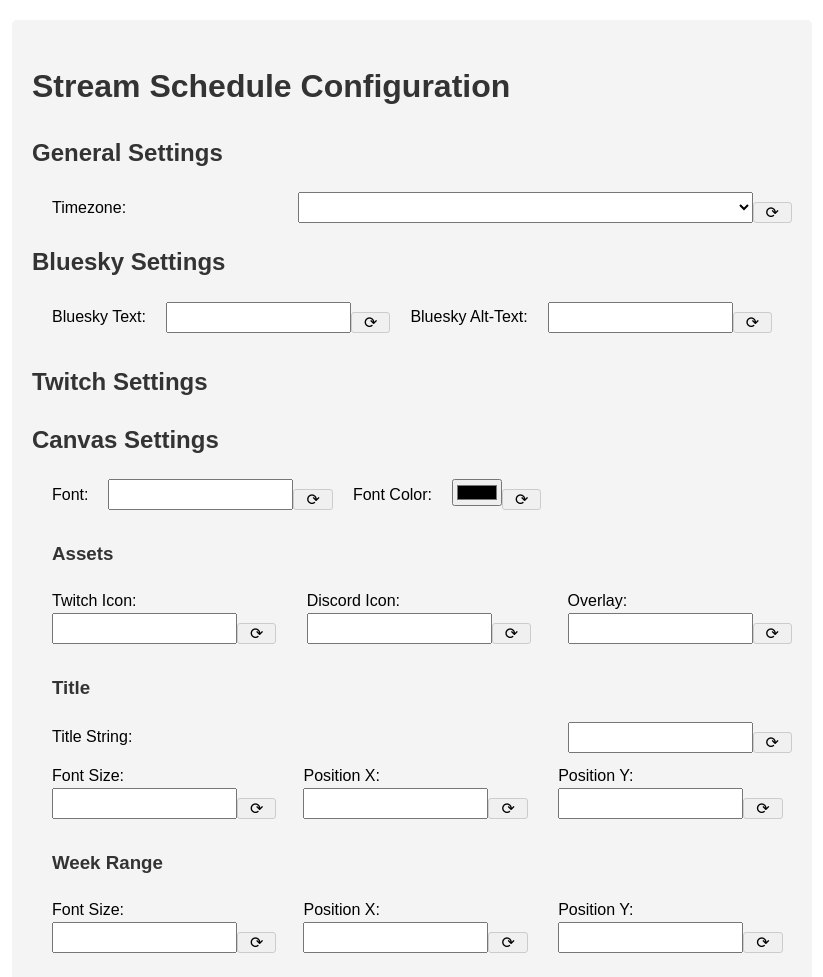
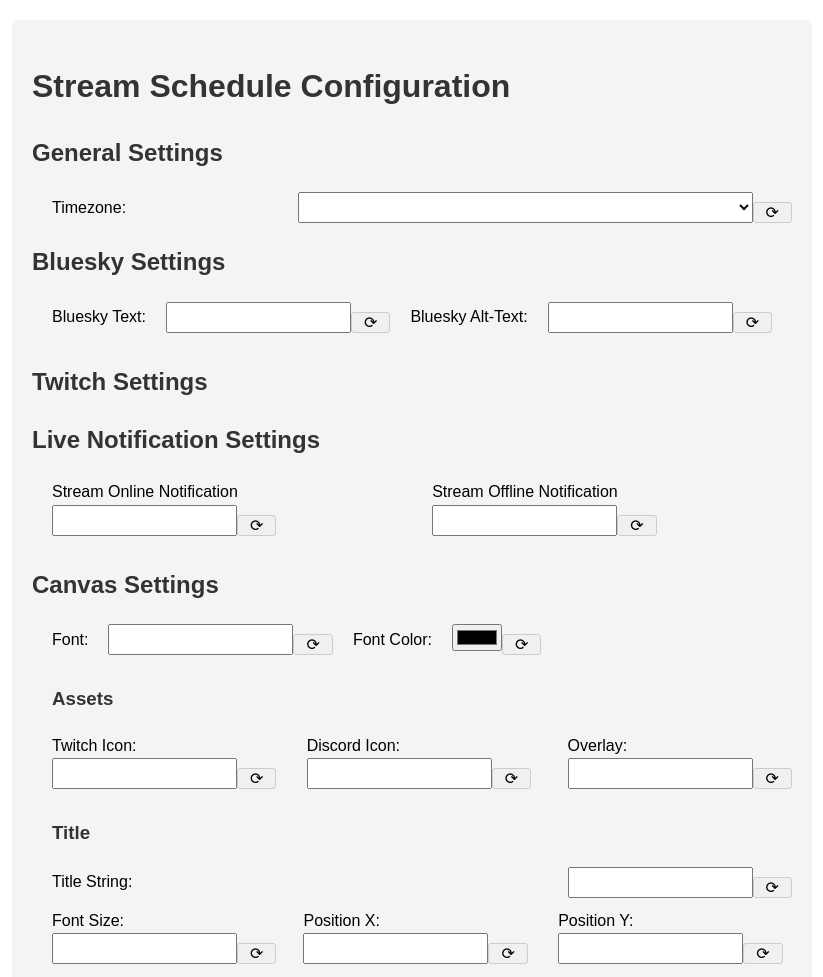
Before and after one commit to timconspicuous/lemonbot, a website: page public/configure.html in a window 1280 px wide. Shown: the top 977 px of the page, without its empty margins (228-1051 px from the left). Drawn offline with nearby package versions, Linux system fonts and the light colour scheme; no server answers.

Commit message:
Updated configure.html

```diff
--- a/public/configure.html
+++ b/public/configure.html
@@ -139,6 +139,28 @@
         <section>
             <h2 class="section-header">Twitch Settings</h2>
             <div class="section-content">
+            </div>
+        </section>
+
+        <section>
+            <h2 class="section-header">Live Notification Settings</h2>
+            <div class="section-content">
+                <div class="input-groups-row">
+                    <div class="input-group">
+                        <label for="eventSub.streamOnlineNotification">Stream Online Notification</label>
+                        <div class="input-button-wrapper">
+                            <input type="text" id="eventSub.streamOnlineNotification">
+                            <button class="reset-field" data-field="eventSub.streamOnlineNotification">⟳</button>
+                        </div>
+                    </div>
+                    <div class="input-group">
+                        <label for="eventSub.streamOfflineNotification">Stream Offline Notification</label>
+                        <div class="input-button-wrapper">
+                            <input type="text" id="eventSub.streamOfflineNotification">
+                            <button class="reset-field" data-field="eventSub.streamOfflineNotification">⟳</button>
+                        </div>
+                    </div>
+                </div>
             </div>
         </section>
 
```
